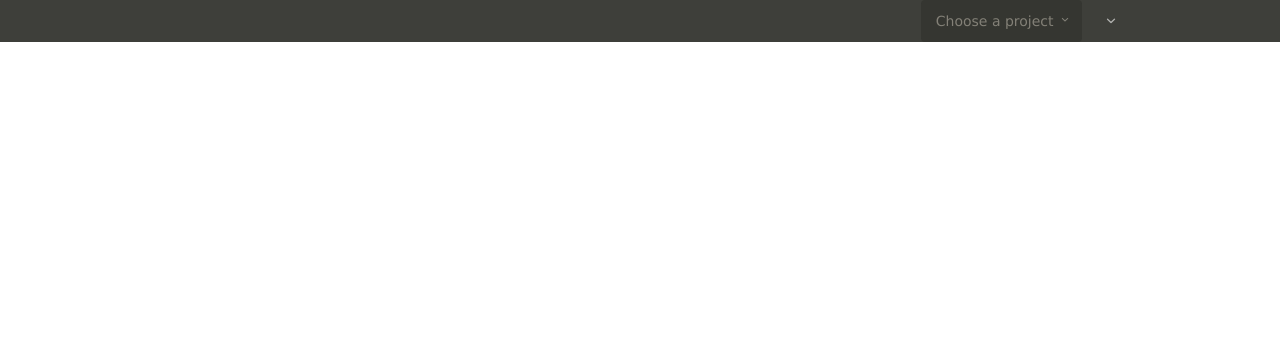
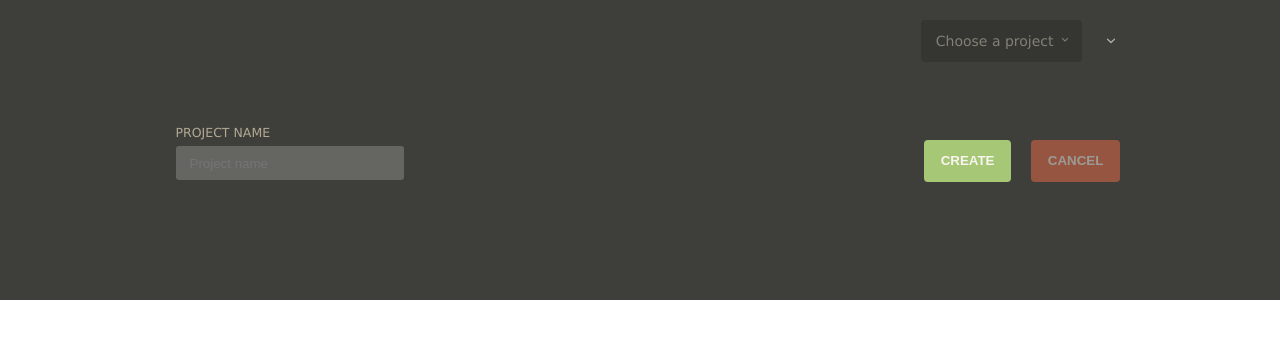
Before and after one commit to bredele/cosmos, a web app: file app/views/index.html in a window 1280 px wide. Shown: the top 339 px of the page. Run offline with its HTML, style and script files only (its server is not run), Linux system fonts and the light colour scheme.

Commit message:
play with css

```diff
--- a/app/public/cosmos.css
+++ b/app/public/cosmos.css
@@ -69,7 +69,16 @@ a {
 
 .header {
 	background:#3E3F3A;
-	min-height: 42px;
+	height:85px;
+}
+
+.header.expand {
+	height: 300px;
+}
+
+.nav {
+	height: 100px;
+	padding:20px 0;
 }
 
 .account-trigger, .project-trigger{
@@ -174,3 +183,67 @@ a {
 	-ms-user-select: none;
 	user-select: none;
 }
+
+.fieldset {
+	float:left;
+	position:relative;
+	border:0;
+}
+
+.label {
+	position:absolute;
+	top:-20px;
+	text-transform: uppercase;
+	font-size: .694444444em;
+	color: #b4a995;
+}
+
+.input {
+	border-radius: 3px;
+	color:#F8F5F0;
+	padding:0 14px;
+	width:200px;
+	outline: 0;
+	height: 34px;
+	border: 0;
+	background: rgba(255,255,255,.2);
+/*	background: #f8f5f0;*/
+}
+
+.btn {
+	margin-left:20px;
+	-webkit-transition: all 150ms linear;
+	transition: all 150ms linear;
+	border-radius: 4px;
+	text-transform: uppercase;
+	background-color: #A6C776;
+	border: none;
+	padding: 1.0625em 1.25em;
+	line-height: 1;
+	font-weight: 600;
+	display: inline-block;
+	-webkit-font-smoothing: antialiased;
+	color: #F8F5F0;
+	-webkit-box-sizing: border-box;
+	-moz-box-sizing: border-box;
+	box-sizing: border-box;
+	white-space: nowrap;
+	text-align: center;
+}
+
+.btn:hover {
+	background-color: #83A552;
+	cursor:pointer;
+}
+.cancel {
+	opacity:.5;
+	background:#EC6C49;
+}
+.cancel:hover {
+	background: #d96241;
+	opacity:1;
+}
+
+.cancel:hover + .btn {
+	opacity:.5;
+}
--- a/app/views/index.html
+++ b/app/views/index.html
@@ -6,8 +6,8 @@
 	<link rel="stylesheet" href="cosmos.css">
 </head>
 <body>
-	<header class="header">
-		<nav class="container">
+	<header class="header expand">
+		<nav class="container nav">
 			<div class="account-trigger fr nav-item icon-arrow-down">
 				<div class="menu right">
 					<a href="/bredele/new-project">New Project</a>
@@ -25,6 +25,14 @@
 				</div>
 			</div>
 		</nav>
+		<form class="create-panel container">
+			<fieldset class="fieldset">
+				<label class="label">project name</label>
+				<input type="text" class="input" placeholder="Project name" autofocus>
+			</fieldset>
+			<button class="btn cancel fr">Cancel</button>
+			<button class="btn fr">Create</button>
+		</form>
 	</header>
 	<script>
 		//this is just for test purpose
```
